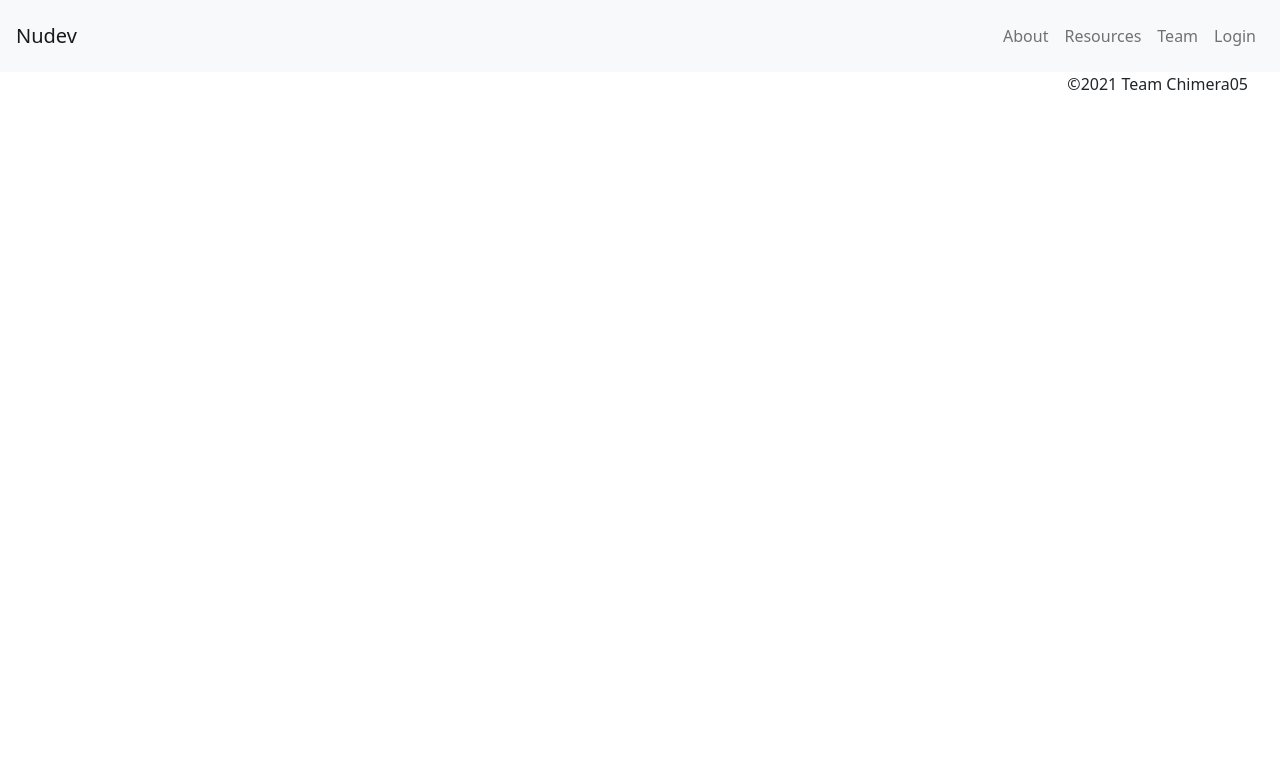
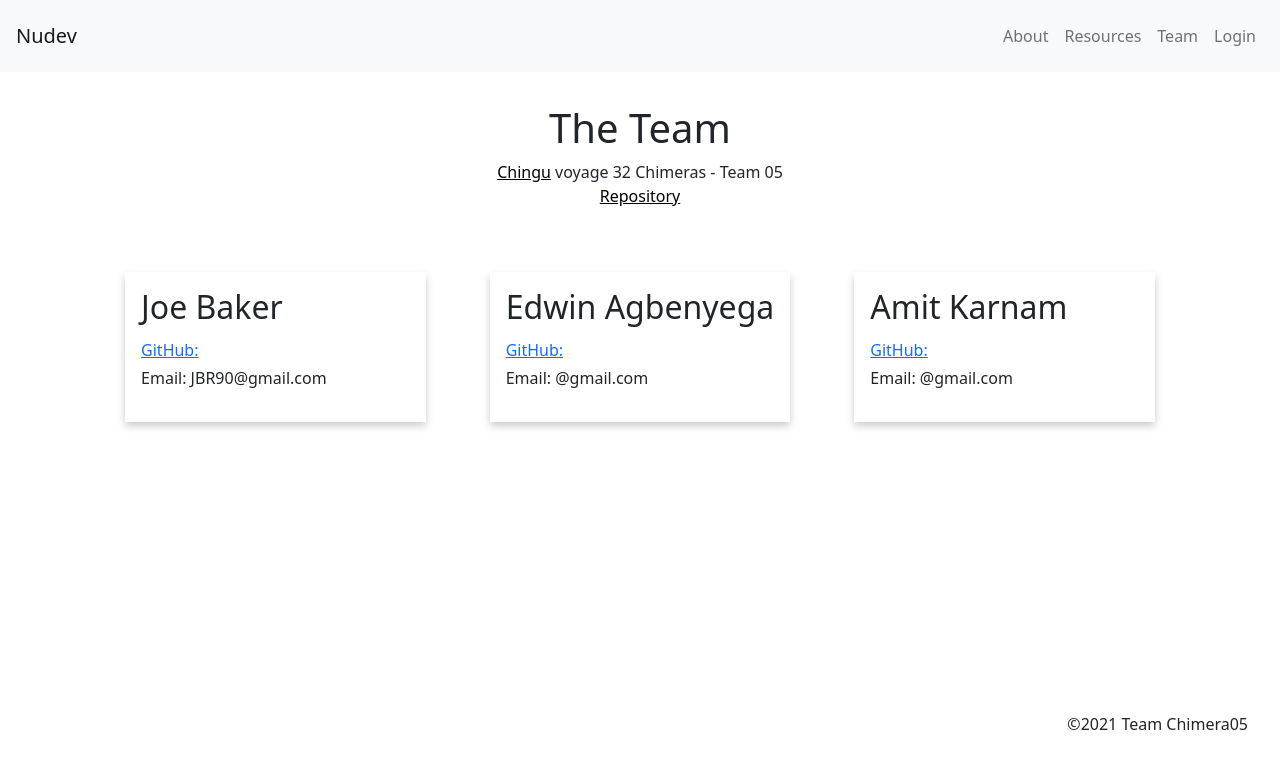
Before and after one commit to chingu-voyages/v32-chimeras-team-05, a React (Create React App) app in the folder nudev-frontend/: page /team in a window 1280 px wide. Shown: the top 768 px of the page. Built offline with nearby package versions, Linux system fonts and the light colour scheme; no server answers; data requests are answered from the project's data file.

Commit message:
Simple team page

```diff
--- a/nudev-frontend/src/pages/Team.js
+++ b/nudev-frontend/src/pages/Team.js
@@ -1,7 +1,40 @@
 import React from "react";
+import { TeamStyled } from "./TeamStyle";
 
 const Team = () => {
-  return <div></div>;
+  return (
+    <TeamStyled>
+      <div className="content">
+        <div className="header">
+          <h1>The Team</h1>
+          <a href="https://chingu.io/">Chingu</a>
+          <span> voyage 32 Chimeras - Team 05</span>
+          <div>
+            <a href="https://github.com/chingu-voyages/v32-chimeras-team-05">
+              Repository
+            </a>
+          </div>
+        </div>
+        <div className="grid-container">
+          <div className="team-card">
+            <h2>Joe Baker</h2>
+            <a href="/">GitHub: </a>
+            <p>Email: JBR90@gmail.com </p>
+          </div>
+          <div className="team-card">
+            <h2>Edwin Agbenyega</h2>
+            <a href="/">GitHub: </a>
+            <p>Email: @gmail.com </p>
+          </div>
+          <div className="team-card">
+            <h2>Amit Karnam</h2>
+            <a href="/">GitHub: </a>
+            <p>Email: @gmail.com </p>
+          </div>
+        </div>
+      </div>
+    </TeamStyled>
+  );
 };
 
 export default Team;
--- /dev/null
+++ b/nudev-frontend/src/pages/TeamStyle.js
@@ -0,0 +1,59 @@
+import styled from "styled-components";
+
+export const TeamStyled = styled.div`
+  width: 100vw;
+  height: 80vh;
+
+  @media (max-width: 640px) {
+    height: auto;
+  }
+
+  /* border: solid black; */
+  .content {
+    display: flex;
+    flex-direction: column;
+    justify-content: center;
+    align-items: center;
+  }
+
+  .header {
+    padding: 2rem;
+    text-align: center;
+    a {
+      color: black;
+    }
+  }
+
+  .grid-container {
+    display: grid;
+
+    /* height: 50%; */
+    grid-template-columns: 1fr 1fr 1fr;
+    h2 {
+      padding-bottom: 0.25rem;
+    }
+    p {
+      padding-top: 0.25rem;
+    }
+  }
+
+  .team-card {
+    box-shadow: 0 4px 8px 0 rgba(0, 0, 0, 0.2);
+    transition: 0.3s;
+    padding: 1rem;
+    margin: 2rem;
+  }
+  .team-card:hover {
+    box-shadow: 0 8px 16px 0 rgba(0, 0, 0, 0.2);
+  }
+
+  @media (max-width: 640px) {
+    .grid-container {
+      display: grid;
+
+      height: 50%;
+      width: 80%;
+      grid-template-columns: 1fr;
+    }
+  }
+`;
```
